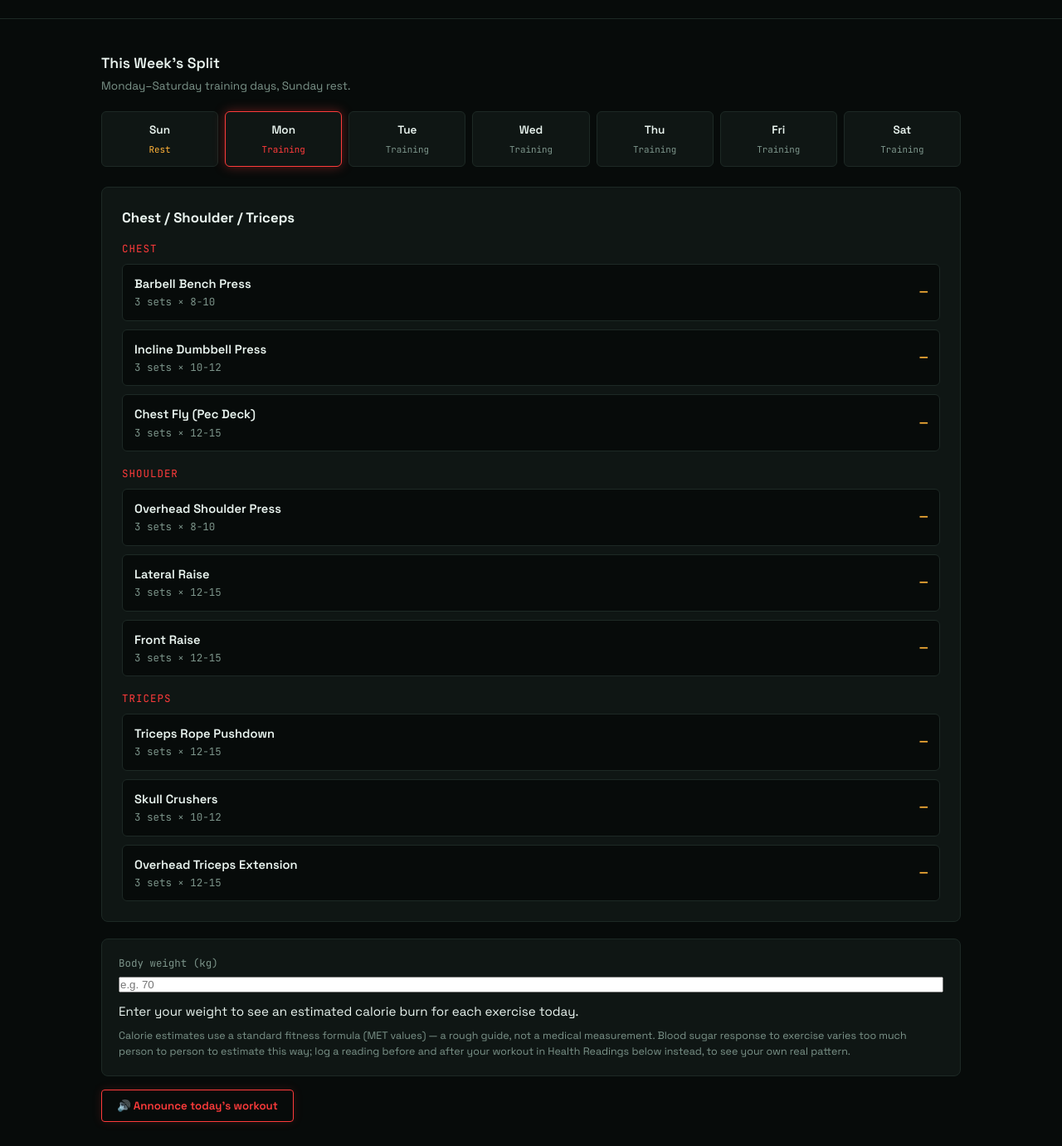
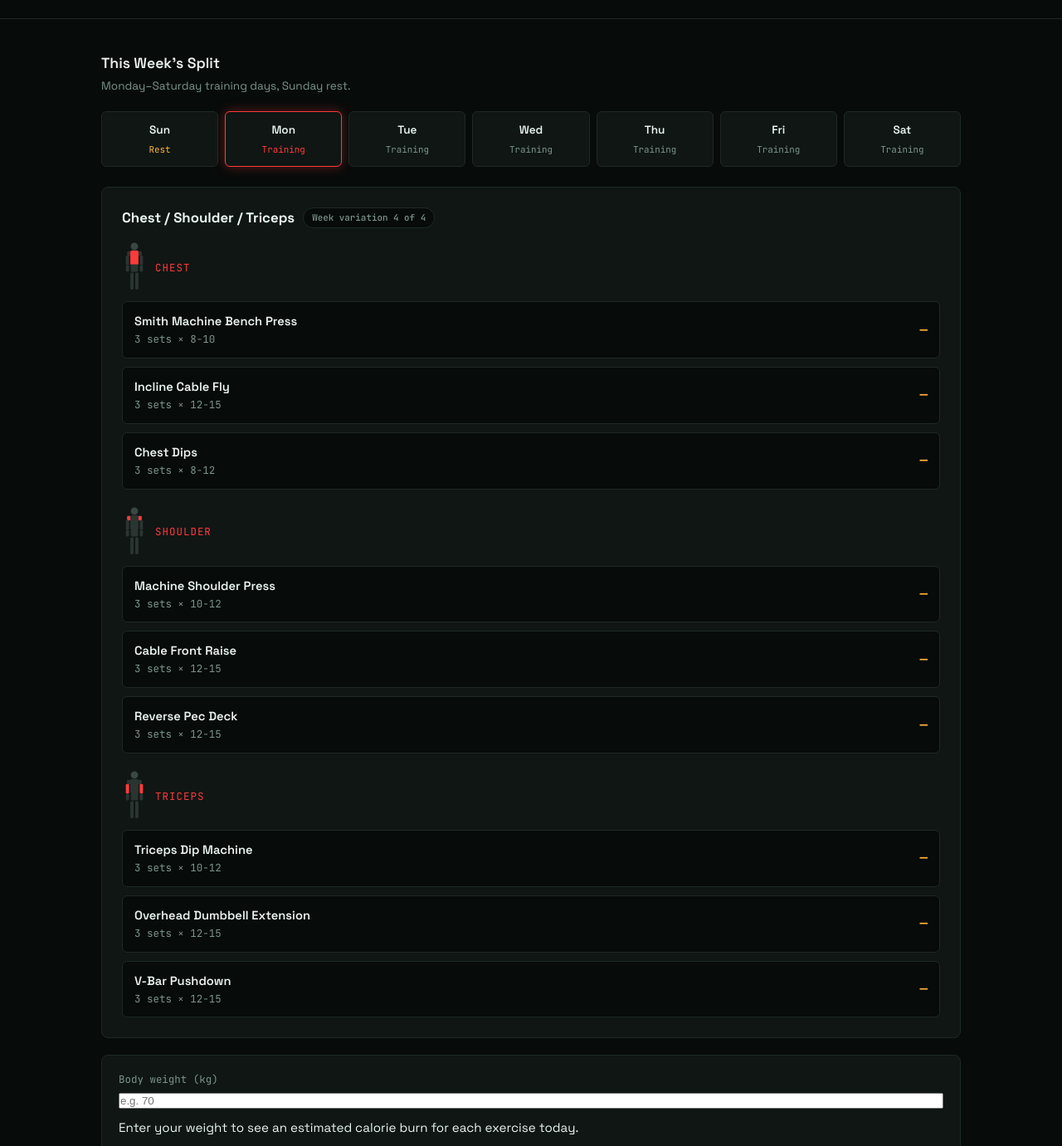
Before and after one commit to PKRISHIN/dailypulse, a Flask app: page / in a window 1280 px wide. Shown: the part 487-1868 px from the top of the page at 83% size. Run offline with Flask 3, Linux system fonts and the light colour scheme; data that the repository does not hold is empty.

Commit message:
Weekly rotating exercise variations (4-week cycle) + illustrative body diagrams

```diff
--- a/static/script.js
+++ b/static/script.js
@@ -1,4 +1,4 @@
-/* ======================== Hero pulse-line animation (Canvas 2D — left-to-right sweep, ventilator style) ===================== */
+/* ===================== Hero pulse-line animation (Canvas 2D — left-to-right sweep, ventilator style) ===================== */
 (function initPulse(){
   const canvas = document.getElementById('pulseCanvas');
   const ctx = canvas.getContext('2d');
@@ -371,60 +371,73 @@ reminderToggle.addEventListener('click', () => {
 });
 
 /* ===================== Weekly Workout Split ===================== */
-// met = standard MET value (Compendium of Physical Activities, moderate-vigorous effort)
-// mins = typical time to complete that exercise including rest, used only for the calorie estimate
+// Each muscle has 4 exercise variations (A-D). One is picked automatically
+// based on the current week number, so the plan changes every week and
+// cycles back after 4 weeks. met/mins are used only for the calorie estimate.
+function muscle(name, variations){ return { name, variations }; }
+function ex(name, sets, reps, met, mins){ return { name, sets, reps, met, mins }; }
+
 const WORKOUT_SPLIT = {
   0: { label: 'Rest Day', muscles: [] }, // Sunday
   1: { label: 'Chest / Shoulder / Triceps', muscles: [
-        { name: 'Chest', exercises: [
-            { name: 'Barbell Bench Press', sets: '3', reps: '8-10', met: 6.0, mins: 12 },
-            { name: 'Incline Dumbbell Press', sets: '3', reps: '10-12', met: 5.0, mins: 10 },
-            { name: 'Chest Fly (Pec Deck)', sets: '3', reps: '12-15', met: 4.0, mins: 8 }
-        ]},
-        { name: 'Shoulder', exercises: [
-            { name: 'Overhead Shoulder Press', sets: '3', reps: '8-10', met: 6.0, mins: 10 },
-            { name: 'Lateral Raise', sets: '3', reps: '12-15', met: 3.5, mins: 8 },
-            { name: 'Front Raise', sets: '3', reps: '12-15', met: 3.5, mins: 8 }
-        ]},
-        { name: 'Triceps', exercises: [
-            { name: 'Triceps Rope Pushdown', sets: '3', reps: '12-15', met: 4.0, mins: 8 },
-            { name: 'Skull Crushers', sets: '3', reps: '10-12', met: 4.0, mins: 9 },
-            { name: 'Overhead Triceps Extension', sets: '3', reps: '12-15', met: 3.5, mins: 8 }
-        ]}
+        muscle('Chest', [
+          [ ex('Barbell Bench Press','3','8-10',6.0,12), ex('Incline Dumbbell Press','3','10-12',5.0,10), ex('Chest Fly (Pec Deck)','3','12-15',4.0,8) ],
+          [ ex('Machine Chest Press','3','10-12',5.0,10), ex('Decline Bench Press','3','8-10',6.0,12), ex('Cable Crossover','3','12-15',4.0,8) ],
+          [ ex('Dumbbell Bench Press','3','8-10',5.5,11), ex('Incline Barbell Press','3','8-10',6.0,12), ex('Dumbbell Pullover','3','12-15',4.0,8) ],
+          [ ex('Smith Machine Bench Press','3','8-10',5.5,11), ex('Incline Cable Fly','3','12-15',4.0,8), ex('Chest Dips','3','8-12',5.0,9) ]
+        ]),
+        muscle('Shoulder', [
+          [ ex('Overhead Shoulder Press','3','8-10',6.0,10), ex('Lateral Raise','3','12-15',3.5,8), ex('Front Raise','3','12-15',3.5,8) ],
+          [ ex('Arnold Press','3','8-10',6.0,10), ex('Cable Lateral Raise','3','12-15',3.5,8), ex('Rear Delt Fly','3','12-15',3.5,8) ],
+          [ ex('Dumbbell Shoulder Press','3','8-10',5.5,10), ex('Upright Row','3','10-12',4.0,8), ex('Face Pull','3','15-20',3.5,8) ],
+          [ ex('Machine Shoulder Press','3','10-12',5.0,10), ex('Cable Front Raise','3','12-15',3.5,8), ex('Reverse Pec Deck','3','12-15',3.5,8) ]
+        ]),
+        muscle('Triceps', [
+          [ ex('Triceps Rope Pushdown','3','12-15',4.0,8), ex('Skull Crushers','3','10-12',4.0,9), ex('Overhead Triceps Extension','3','12-15',3.5,8) ],
+          [ ex('Close-Grip Bench Press','3','8-10',5.5,10), ex('Triceps Dips','3','8-12',5.0,9), ex('Single-Arm Cable Extension','3','12-15',3.5,7) ],
+          [ ex('Diamond Push-Ups','3','10-15',4.0,7), ex('EZ-Bar Skull Crushers','3','10-12',4.0,9), ex('Cable Kickback','3','12-15',3.0,7) ],
+          [ ex('Triceps Dip Machine','3','10-12',4.5,8), ex('Overhead Dumbbell Extension','3','12-15',3.5,8), ex('V-Bar Pushdown','3','12-15',3.5,7) ]
+        ])
       ]},
   2: { label: 'Back / Biceps / Forearm', muscles: [
-        { name: 'Back', exercises: [
-            { name: 'Pull-Ups / Lat Pulldown', sets: '3', reps: '8-10', met: 6.0, mins: 12 },
-            { name: 'Barbell Bent-Over Row', sets: '3', reps: '8-10', met: 6.0, mins: 10 },
-            { name: 'Seated Cable Row', sets: '3', reps: '10-12', met: 5.0, mins: 9 }
-        ]},
-        { name: 'Biceps', exercises: [
-            { name: 'Dumbbell Bicep Curl', sets: '3', reps: '10-12', met: 3.5, mins: 8 },
-            { name: 'Barbell Curl', sets: '3', reps: '8-10', met: 3.5, mins: 8 },
-            { name: 'Concentration Curl', sets: '3', reps: '12-15', met: 3.0, mins: 7 }
-        ]},
-        { name: 'Forearm', exercises: [
-            { name: 'Hammer Curl', sets: '3', reps: '12-15', met: 3.5, mins: 8 },
-            { name: 'Wrist Curl', sets: '3', reps: '15-20', met: 3.0, mins: 6 },
-            { name: 'Reverse Curl', sets: '3', reps: '12-15', met: 3.0, mins: 7 }
-        ]}
+        muscle('Back', [
+          [ ex('Pull-Ups / Lat Pulldown','3','8-10',6.0,12), ex('Barbell Bent-Over Row','3','8-10',6.0,10), ex('Seated Cable Row','3','10-12',5.0,9) ],
+          [ ex('Deadlift','3','6-8',6.5,14), ex('T-Bar Row','3','8-10',6.0,10), ex('Single-Arm Dumbbell Row','3','10-12',5.0,9) ],
+          [ ex('Wide-Grip Lat Pulldown','3','10-12',5.0,10), ex('Chest-Supported Row','3','10-12',5.0,9), ex('Straight-Arm Pulldown','3','12-15',4.0,7) ],
+          [ ex('Chin-Ups','3','6-10',6.0,11), ex('Pendlay Row','3','8-10',6.0,10), ex('Face Pull','3','15-20',3.5,7) ]
+        ]),
+        muscle('Biceps', [
+          [ ex('Dumbbell Bicep Curl','3','10-12',3.5,8), ex('Barbell Curl','3','8-10',3.5,8), ex('Concentration Curl','3','12-15',3.0,7) ],
+          [ ex('Preacher Curl','3','10-12',3.5,8), ex('Cable Curl','3','12-15',3.0,7), ex('Incline Dumbbell Curl','3','10-12',3.5,8) ],
+          [ ex('Hammer Curl','3','10-12',3.5,8), ex('EZ-Bar Curl','3','8-10',3.5,8), ex('Spider Curl','3','12-15',3.0,7) ],
+          [ ex('Cable Rope Curl','3','12-15',3.0,7), ex('Zottman Curl','3','10-12',3.5,8), ex('Drag Curl','3','10-12',3.0,7) ]
+        ]),
+        muscle('Forearm', [
+          [ ex('Hammer Curl','3','12-15',3.5,8), ex('Wrist Curl','3','15-20',3.0,6), ex('Reverse Curl','3','12-15',3.0,7) ],
+          [ ex("Farmer's Carry",'3','30-40 sec',4.0,8), ex('Reverse Wrist Curl','3','15-20',3.0,6), ex('Plate Pinch Hold','3','20-30 sec',3.0,6) ],
+          [ ex('Behind-the-Back Wrist Curl','3','15-20',3.0,6), ex('Dead Hang','3','20-30 sec',3.0,6), ex('Wrist Roller','3','2-3 reps',3.5,7) ],
+          [ ex('Reverse Barbell Curl','3','10-12',3.5,8), ex('Grip Squeeze','3','15-20',3.0,6), ex('Finger Extensions','3','15-20',2.5,5) ]
+        ])
       ]},
   3: { label: 'Legs / Abs / Cardio', muscles: [
-        { name: 'Legs', exercises: [
-            { name: 'Barbell Squat', sets: '3', reps: '8-10', met: 6.0, mins: 14 },
-            { name: 'Walking Lunges', sets: '3', reps: '12 each leg', met: 5.0, mins: 10 },
-            { name: 'Leg Press', sets: '3', reps: '10-12', met: 5.5, mins: 10 }
-        ]},
-        { name: 'Abs', exercises: [
-            { name: 'Hanging Leg Raise', sets: '3', reps: '15', met: 4.0, mins: 8 },
-            { name: 'Plank', sets: '3', reps: '45-60 sec', met: 3.5, mins: 6 },
-            { name: 'Cable Crunch', sets: '3', reps: '15-20', met: 3.5, mins: 7 }
-        ]},
-        { name: 'Cardio', exercises: [
-            { name: 'Treadmill Running', sets: '1', reps: '15-20 min', met: 8.0, mins: 18 },
-            { name: 'Cycling', sets: '1', reps: '15-20 min', met: 7.5, mins: 18 },
-            { name: 'Jump Rope', sets: '1', reps: '10 min', met: 9.0, mins: 10 }
-        ]}
+        muscle('Legs', [
+          [ ex('Barbell Squat','3','8-10',6.0,14), ex('Walking Lunges','3','12 each leg',5.0,10), ex('Leg Press','3','10-12',5.5,10) ],
+          [ ex('Romanian Deadlift','3','8-10',6.0,12), ex('Bulgarian Split Squat','3','10-12 each',5.5,10), ex('Leg Extension','3','12-15',4.0,8) ],
+          [ ex('Front Squat','3','6-8',6.5,13), ex('Step-Ups','3','10-12 each',5.0,9), ex('Leg Curl','3','12-15',4.0,8) ],
+          [ ex('Hack Squat','3','8-10',6.0,12), ex('Goblet Squat','3','10-12',5.0,9), ex('Calf Raise','3','15-20',3.5,7) ]
+        ]),
+        muscle('Abs', [
+          [ ex('Hanging Leg Raise','3','15',4.0,8), ex('Plank','3','45-60 sec',3.5,6), ex('Cable Crunch','3','15-20',3.5,7) ],
+          [ ex('Bicycle Crunch','3','20',3.5,7), ex('Russian Twist','3','20',3.5,7), ex('Mountain Climbers','3','30 sec',5.0,6) ],
+          [ ex('Sit-Ups','3','15-20',3.5,7), ex('Side Plank','3','30-45 sec each',3.5,6), ex('Toe Touches','3','15-20',3.0,6) ],
+          [ ex('V-Ups','3','12-15',3.5,7), ex('Ab Wheel Rollout','3','8-10',4.0,8), ex('Flutter Kicks','3','30 sec',3.5,6) ]
+        ]),
+        muscle('Cardio', [
+          [ ex('Treadmill Running','1','15-20 min',8.0,18), ex('Cycling','1','15-20 min',7.5,18), ex('Jump Rope','1','10 min',9.0,10) ],
+          [ ex('Stair Climber','1','15 min',8.0,15), ex('Rowing Machine','1','15-20 min',7.0,18), ex('Elliptical','1','15-20 min',6.5,18) ],
+          [ ex('Sprint Intervals','1','10-12 min',9.5,12), ex('Swimming','1','20 min',7.0,20), ex('Jump Squats','3','15',6.0,6) ],
+          [ ex('Incline Brisk Walk','1','20 min',6.0,20), ex('Battle Ropes','3','30 sec',8.0,6), ex('Burpees','3','12-15',8.5,8) ]
+        ])
       ]},
   4: null, // filled below (same as Monday)
   5: null, // filled below (same as Tuesday)
@@ -436,13 +449,61 @@ WORKOUT_SPLIT[6] = WORKOUT_SPLIT[3];
 
 const DAY_NAMES = ['Sun', 'Mon', 'Tue', 'Wed', 'Thu', 'Fri', 'Sat'];
 
+function getWeekIndex(){
+  // ISO-ish week number, cycles through 4 variations, changes every week
+  const now = new Date();
+  const start = new Date(now.getFullYear(), 0, 1);
+  const days = Math.floor((now - start) / 86400000);
+  const week = Math.ceil((days + start.getDay() + 1) / 7);
+  return week % 4;
+}
+
 function getTodaySplit(){
   return WORKOUT_SPLIT[new Date().getDay()];
 }
 
-function exerciseCalories(ex, weightKg){
+function todaysExercisesFor(muscleObj){
+  return muscleObj.variations[getWeekIndex()];
+}
+
+function exerciseCalories(exObj, weightKg){
   // calories = MET * weight(kg) * time(hours)
-  return ex.met * weightKg * (ex.mins / 60);
+  return exObj.met * weightKg * (exObj.mins / 60);
+}
+
+/* ---- Simple illustrative body silhouette (not anatomically precise) ---- */
+const BODY_REGION_MAP = {
+  'Chest':   { view: 'front', regions: ['chest'] },
+  'Shoulder':{ view: 'front', regions: ['shoulders'] },
+  'Triceps': { view: 'back',  regions: ['arms'] },
+  'Back':    { view: 'back',  regions: ['upperback'] },
+  'Biceps':  { view: 'front', regions: ['arms'] },
+  'Forearm': { view: 'front', regions: ['forearm'] },
+  'Legs':    { view: 'front', regions: ['legs'] },
+  'Abs':     { view: 'front', regions: ['abs'] },
+  'Cardio':  { view: 'front', regions: ['legs', 'chest'] }
+};
+
+function bodyDiagram(muscleName){
+  const map = BODY_REGION_MAP[muscleName] || { view: 'front', regions: [] };
+  const on = (key) => map.regions.includes(key) ? 'var(--pulse)' : '#2a3532';
+  const torsoFill = on(map.view === 'back' ? 'upperback' : 'chest');
+  return `
+    <svg viewBox="0 0 60 130" class="body-diagram" aria-hidden="true">
+      <circle cx="30" cy="12" r="9" fill="#3a4744"/>
+      <rect x="12" y="24" width="9" height="11" rx="3" fill="${on('shoulders')}"/>
+      <rect x="39" y="24" width="9" height="11" rx="3" fill="${on('shoulders')}"/>
+      <rect x="20" y="22" width="20" height="36" rx="4" fill="${torsoFill}"/>
+      <rect x="9" y="34" width="8" height="24" rx="3" fill="${on('arms')}"/>
+      <rect x="43" y="34" width="8" height="24" rx="3" fill="${on('arms')}"/>
+      <rect x="9" y="58" width="8" height="16" rx="3" fill="${on('forearm')}"/>
+      <rect x="43" y="58" width="8" height="16" rx="3" fill="${on('forearm')}"/>
+      <rect x="21" y="56" width="18" height="18" rx="3" fill="${on('abs')}"/>
+      <rect x="20" y="76" width="8" height="42" rx="3" fill="${on('legs')}"/>
+      <rect x="32" y="76" width="8" height="42" rx="3" fill="${on('legs')}"/>
+    </svg>
+    <span class="body-diagram-label">${map.view === 'back' ? 'Back view' : 'Front view'} \u00b7 illustrative</span>
+  `;
 }
 
 function renderSplitWeek(){
@@ -466,39 +527,46 @@ function renderTodaySplit(){
     container.innerHTML = `
       <div class="split-rest">
         <h3>Rest Day</h3>
-        <p>No training scheduled today — recovery is part of the plan.</p>
+        <p>No training scheduled today \u2014 recovery is part of the plan.</p>
       </div>`;
     return;
   }
 
   const weight = parseFloat(document.getElementById('bodyWeightInput').value) || null;
+  const weekNum = getWeekIndex() + 1;
 
   container.innerHTML = `
-    <h3>${split.label}</h3>
-    ${split.muscles.map(muscle => `
+    <h3>${split.label} <span class="week-tag">Week variation ${weekNum} of 4</span></h3>
+    ${split.muscles.map(m => {
+      const exercises = todaysExercisesFor(m);
+      return `
       <div class="muscle-group">
-        <p class="muscle-group-name">${muscle.name}</p>
+        <div class="muscle-group-head">
+          ${bodyDiagram(m.name)}
+          <p class="muscle-group-name">${m.name}</p>
+        </div>
         <div class="exercise-list">
-          ${muscle.exercises.map(ex => {
-            const cal = weight ? Math.round(exerciseCalories(ex, weight)) : null;
+          ${exercises.map(exItem => {
+            const cal = weight ? Math.round(exerciseCalories(exItem, weight)) : null;
             return `
             <div class="exercise-item">
               <div class="exercise-main">
-                <span class="exercise-name">${ex.name}</span>
-                <span class="exercise-goal">${ex.sets} sets × ${ex.reps}</span>
+                <span class="exercise-name">${exItem.name}</span>
+                <span class="exercise-goal">${exItem.sets} sets \u00d7 ${exItem.reps}</span>
               </div>
-              <span class="exercise-cal">${cal !== null ? cal + ' kcal' : '—'}</span>
+              <span class="exercise-cal">${cal !== null ? cal + ' kcal' : '\u2014'}</span>
             </div>`;
           }).join('')}
         </div>
       </div>
-    `).join('')}
+    `;
+    }).join('')}
   `;
   updateCalorieTotal();
 }
 
 function allTodayExercises(split){
-  return split.muscles.flatMap(m => m.exercises);
+  return split.muscles.flatMap(m => todaysExercisesFor(m));
 }
 
 function updateCalorieTotal(){
@@ -507,14 +575,14 @@ function updateCalorieTotal(){
   const weight = parseFloat(document.getElementById('bodyWeightInput').value);
 
   if (split.muscles.length === 0){
-    resultEl.textContent = 'Rest day — no session to estimate.';
+    resultEl.textContent = 'Rest day \u2014 no session to estimate.';
     return;
   }
   if (!weight){
     resultEl.textContent = 'Enter your weight to see an estimated calorie burn for each exercise today.';
     return;
   }
-  const total = allTodayExercises(split).reduce((sum, ex) => sum + exerciseCalories(ex, weight), 0);
+  const total = allTodayExercises(split).reduce((sum, exItem) => sum + exerciseCalories(exItem, weight), 0);
   resultEl.innerHTML = `Estimated total for today's session: <strong>${Math.round(total)} kcal</strong>`;
 }
 
@@ -523,9 +591,10 @@ function getTodaySplitSpeech(){
   if (split.muscles.length === 0){
     return "Today is a rest day. No training scheduled.";
   }
-  const parts = split.muscles.map(muscle => {
-    const list = muscle.exercises.map(ex => `${ex.name}, ${ex.sets} sets of ${ex.reps}`).join('. ');
-    return `For ${muscle.name}: ${list}`;
+  const parts = split.muscles.map(m => {
+    const exercises = todaysExercisesFor(m);
+    const list = exercises.map(exItem => `${exItem.name}, ${exItem.sets} sets of ${exItem.reps}`).join('. ');
+    return `For ${m.name}: ${list}`;
   }).join('. ');
   return `Today's split is ${split.label}. ${parts}.`;
 }
@@ -536,7 +605,7 @@ document.getElementById('bodyWeightInput').addEventListener('input', () => {
 
 let isAnnouncing = false;
 const announceBtn = document.getElementById('announceSplitBtn');
-const ANNOUNCE_DEFAULT_LABEL = "🔊 Announce today's workout";
+const ANNOUNCE_DEFAULT_LABEL = "\ud83d\udd0a Announce today's workout";
 
 announceBtn.addEventListener('click', () => {
   if (isAnnouncing){
@@ -558,7 +627,7 @@ announceBtn.addEventListener('click', () => {
     announceBtn.textContent = ANNOUNCE_DEFAULT_LABEL;
   };
   isAnnouncing = true;
-  announceBtn.textContent = "⏹ Stop announcement";
+  announceBtn.textContent = "\u23f9 Stop announcement";
   window.speechSynthesis.speak(utterance);
 });
 
--- a/static/style.css
+++ b/static/style.css
@@ -243,7 +243,7 @@ body{
   box-shadow:0 0 14px rgba(255,59,59,0.08);
 }
 @keyframes entryIn{
-  from{ opacity:0; transform:translateY(6px); }
+  frof{ opacity:0; transform:translateY(6px); }
   to{ opacity:1; transform:translateY(0); }
 }
 .entry-main{
@@ -358,7 +358,6 @@ body{
   font-family:var(--font-mono);
 }
 
-
 /* ---------- Weekly Split ---------- */
 .split-section{
   max-width:1100px;
@@ -418,36 +417,43 @@ body{
 .split-today-card h3{
   font-size:1.05rem;
   margin-bottom:16px;
+  display:flex;
+  align-items:center;
+  gap:10px;
+  flex-wrap:wrap;
 }
-.muscle-group{ margin-bottom:18px; }
+.week-tag{
+  font-family:var(--font-mono);
+  font-size:.68rem;
+  font-weight:500;
+  color:var(--text-dim);
+  background:var(--bg);
+  border:1px solid var(--border);
+  border-radius:20px;
+  padding:3px 10px;
+}
+.muscle-group{ margin-bottom:20px; }
 .muscle-group:last-child{ margin-bottom:0; }
+.muscle-group-head{
+  display:flex;
+  align-items:center;
+  gap:10px;
+  margin-bottom:8px;
+}
+.body-diagram{
+  width:30px;
+  height:64px;
+  flex-shrink:0;
+}
+.body-diagram-label{
+  display:none;
+}
 .muscle-group-name{
   font-family:var(--font-mono);
   font-size:.78rem;
   text-transform:uppercase;
   letter-spacing:1px;
   color:var(--pulse);
-  margin-bottom:8px;
-}
-.muscle-group{ margin-bottom:18px; }
-.muscle-group:last-child{ margin-bottom:0; }
-.muscle-group-name{
-  font-family:var(--font-mono);
-  font-size:.78rem;
-  text-transform:uppercase;
-  letter-spacing:1px;
-  color:var(--pulse);
-  margin-bottom:8px;
-}
-.muscle-group{ margin-bottom:18px; }
-.muscle-group:last-child{ margin-bottom:0; }
-.muscle-group-name{
-  font-family:var(--font-mono);
-  font-size:.78rem;
-  text-transform:uppercase;
-  letter-spacing:1px;
-  color:var(--pulse);
-  margin-bottom:8px;
 }
 .split-rest h3{ margin-bottom:8px; }
 .split-rest p{ color:var(--text-dim); font-size:.9rem; }
```
